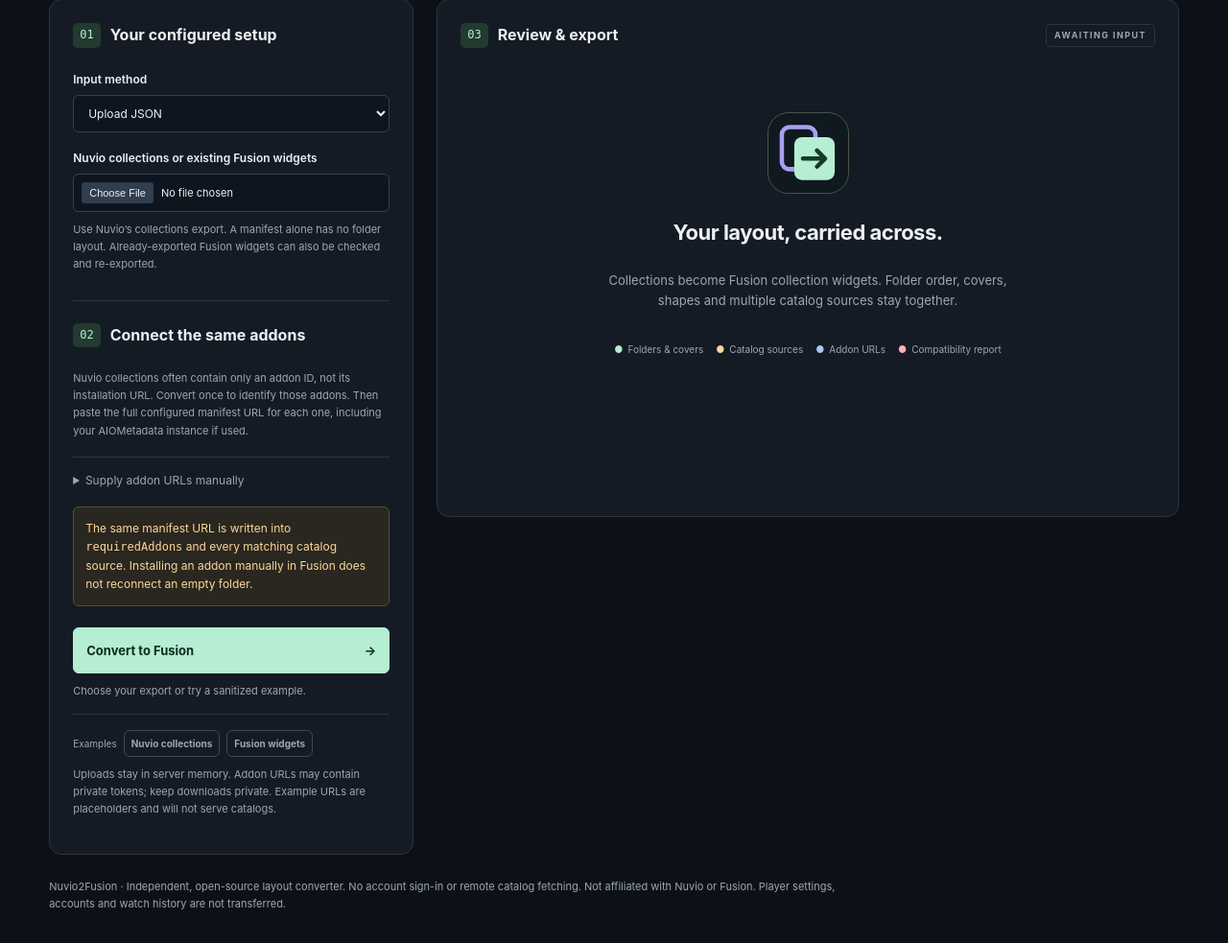
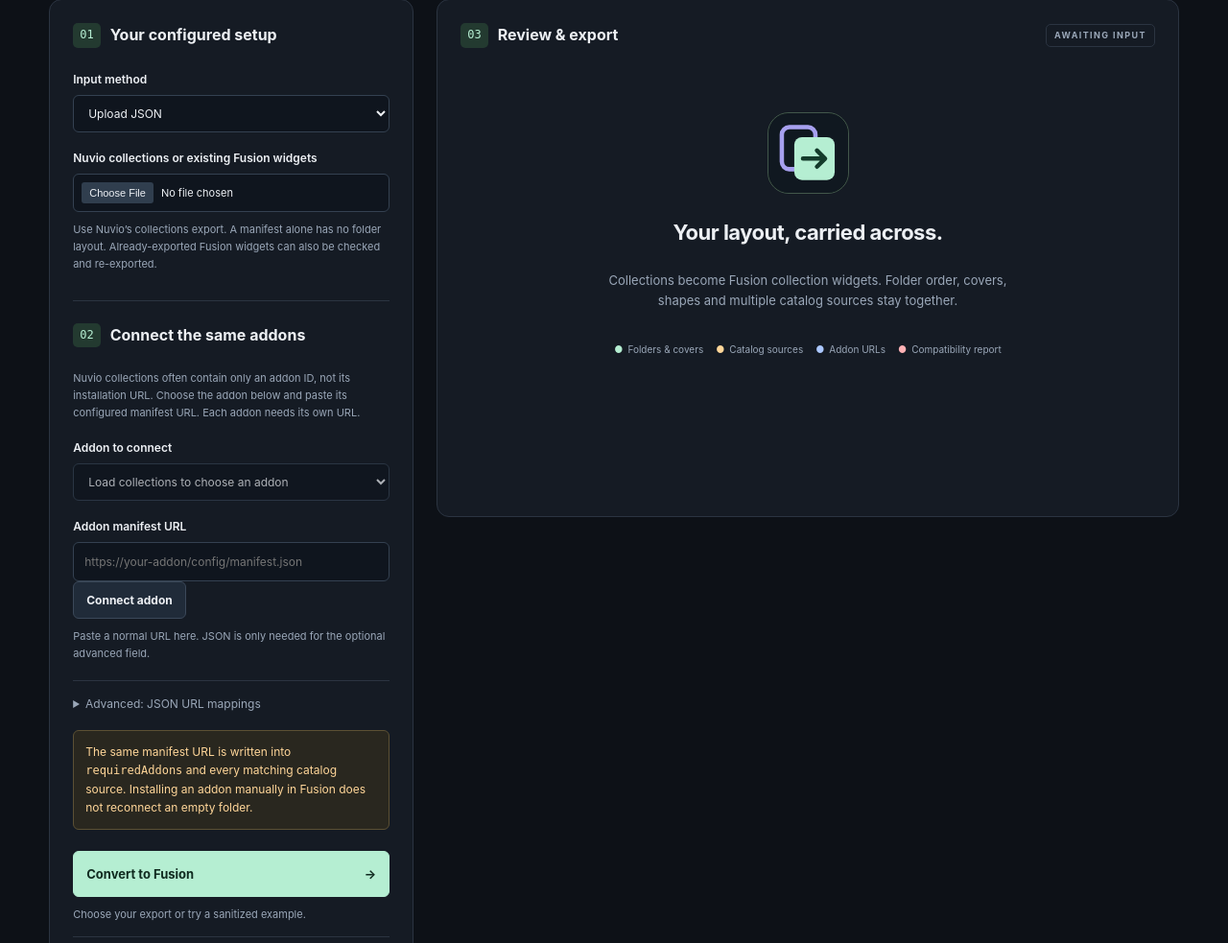
Before and after one commit to mckenna654/nuvio2fusion, a FastAPI app: page / in a window 1280 px wide. Shown: the part 321-1304 px from the top of the page at 96% size. Before the commit the page ends 1269 px from the top, so only its background shows below. Run offline with FastAPI, Linux system fonts and the light colour scheme.

Commit message:
Add plain manifest URL entry with explicit addon selection

```diff
--- a/app/main.py
+++ b/app/main.py
@@ -16,7 +16,7 @@ from app.fusion import convert_to_fusion
 
 ROOT = Path(__file__).parent
 MAX_REQUEST_BYTES = 10 * 1024 * 1024
-app = FastAPI(title='Nuvio2Fusion', version='2.0.1',
+app = FastAPI(title='Nuvio2Fusion', version='2.0.2',
               description='Convert Nuvio collections into Fusion widget JSON.',
               docs_url=None, redoc_url=None)
 app.mount('/static', StaticFiles(directory=ROOT / 'static'), name='static')
@@ -89,7 +89,7 @@ async def index():
 
 @app.get('/api/health')
 async def health():
-    return {'status': 'ok', 'app': 'Nuvio2Fusion', 'version': '2.0.1'}
+    return {'status': 'ok', 'app': 'Nuvio2Fusion', 'version': '2.0.2'}
 
 
 @app.get('/api/presets/{name}')
--- a/app/static/js/fusion.js
+++ b/app/static/js/fusion.js
@@ -4,6 +4,7 @@ let result = null;
 let exampleData = null;
 let generation = 0;
 const mappingInputs = new Map();
+const addonChoices = new Map();
 
 function element(tag, text, className) {
   const el = document.createElement(tag);
@@ -26,6 +27,103 @@ function clearMappings() {
   $('missingAddonNotice').hidden = true;
   $('convertButton').textContent = 'Convert to Fusion →';
 }
+async function readSource() {
+  if (exampleData !== null) return exampleData;
+  let text;
+  if ($('inputMode').value === 'paste') text = $('rawJson').value;
+  else {
+    const file = $('sourceFile').files[0];
+    if (!file) throw new Error('Choose your Nuvio collections or Fusion widgets JSON.');
+    if (file.size > 5 * 1024 * 1024) throw new Error('The JSON file must be smaller than 5 MiB.');
+    text = await file.text();
+  }
+  try { return JSON.parse(text); }
+  catch { throw new Error('The source is not valid JSON. No export was generated.'); }
+}
+function updateAddonChoices(raw) {
+  const previous = $('addonChoice').value;
+  addonChoices.clear();
+  const count = source => {
+    if (!source || typeof source !== 'object' || (source.provider && String(source.provider).trim().toLowerCase() !== 'addon')) return;
+    if (typeof source.addonId === 'string' && source.addonId.trim()) {
+      const id = source.addonId.trim();
+      addonChoices.set(id, (addonChoices.get(id) || 0) + 1);
+    }
+  };
+  const fusionSource = source => { if (source?.kind === 'addonCatalog') count(source.payload); };
+  const rows = Array.isArray(raw) ? raw : raw?.collections || raw?.widgets || (raw?.folders ? [raw] : []);
+  if (Array.isArray(rows)) for (const row of rows) {
+    if (Array.isArray(row?.folders)) for (const folder of row.folders) {
+      const sources = folder?.sources ?? folder?.catalogSources;
+      if (Array.isArray(sources)) sources.forEach(count);
+    }
+    if (row?.dataSource?.kind === 'collection') {
+      const items = row.dataSource.payload?.items;
+      if (Array.isArray(items)) for (const item of items) {
+        if (Array.isArray(item?.dataSources)) item.dataSources.forEach(fusionSource);
+      }
+    } else fusionSource(row?.dataSource);
+  }
+  const placeholder = element('option', addonChoices.size ? 'Choose which addon uses this URL' : 'Load collections to choose an addon');
+  placeholder.value = '';
+  $('addonChoice').replaceChildren(placeholder);
+  for (const [id, references] of addonChoices) {
+    const name = id.includes('://') ? `Embedded addon ${$('addonChoice').options.length}` : id;
+    const option = element('option', `${name} · ${references} catalog reference${references === 1 ? '' : 's'}`);
+    option.value = id;
+    $('addonChoice').append(option);
+  }
+  $('addonChoice').disabled = addonChoices.size === 0;
+  if (addonChoices.has(previous)) $('addonChoice').value = previous;
+}
+async function refreshAddonChoices() {
+  const requestGeneration = generation;
+  try {
+    const raw = await readSource();
+    if (requestGeneration === generation) updateAddonChoices(raw);
+  } catch {
+    if (requestGeneration === generation) updateAddonChoices(null);
+  }
+}
+function mappingInput(id, references) {
+  if (mappingInputs.has(id)) return mappingInputs.get(id);
+  const input = element('input');
+  input.id = 'addon-map-' + mappingInputs.size;
+  input.type = 'text'; input.autocomplete = 'off'; input.spellcheck = false;
+  input.placeholder = 'https://your-addon/config/manifest.json';
+  const name = id.includes('://') ? 'embedded addon' : id;
+  const label = element('label', `Manifest URL for ${name}`);
+  label.htmlFor = input.id;
+  $('missingMappings').append(label, input, element('p', `${references} catalog reference${references === 1 ? '' : 's'} use this addon instance. Use its full configured install URL, ending in /manifest.json.`, 'hint'));
+  mappingInputs.set(id, input);
+  return input;
+}
+function connectAddon() {
+  const url = $('addonManifest').value.trim(), id = $('addonChoice').value;
+  if (!url) {
+    $('addonManifest').focus();
+    throw new Error('Paste the configured manifest URL in Addon manifest URL.');
+  }
+  if (!id || !addonChoices.has(id)) {
+    $('addonChoice').focus();
+    throw new Error('Choose which addon uses this URL in Addon to connect. Your URL has been kept.');
+  }
+  if (!/^(https?|stremio):\/\//.test(url)) throw new Error('Use an HTTP(S) or stremio:// manifest URL.');
+  mappingInput(id, addonChoices.get(id)).value = url;
+  $('addonManifest').value = '';
+  $('addonChoice').value = '';
+  $('addonEntryStatus').textContent = 'URL saved in the labelled field below. Connect any other addons, then convert.';
+}
+$('connectAddon').addEventListener('click', async () => {
+  invalidate();
+  const requestGeneration = generation;
+  try {
+    const raw = await readSource();
+    if (requestGeneration !== generation) return;
+    updateAddonChoices(raw);
+    connectAddon();
+  } catch (err) { if (requestGeneration === generation) showError(err.message); }
+});
 function showError(message) {
   $('error').textContent = message;
   $('error').hidden = false;
@@ -47,6 +145,10 @@ $('fusionForm').addEventListener('input', event => {
   }
   invalidate();
   inputMode();
+  if (['sourceFile', 'rawJson', 'inputMode'].includes(event.target.id)) {
+    $('addonChoice').value = '';
+    refreshAddonChoices();
+  }
 });
 $('fusionForm').addEventListener('submit', async event => {
   event.preventDefault();
@@ -55,22 +157,19 @@ $('fusionForm').addEventListener('submit', async event => {
   $('convertButton').disabled = true;
   $('inputStatus').textContent = 'Checking the layout and addon references…';
   try {
-    let raw = exampleData;
-    if (raw === null) {
-      let text;
-      if ($('inputMode').value === 'paste') text = $('rawJson').value;
-      else {
-        const file = $('sourceFile').files[0];
-        if (!file) throw new Error('Choose your Nuvio collections or Fusion widgets JSON.');
-        if (file.size > 5 * 1024 * 1024) throw new Error('The JSON file must be smaller than 5 MiB.');
-        text = await file.text();
-      }
-      try { raw = JSON.parse(text); }
-      catch { throw new Error('The source is not valid JSON. No export was generated.'); }
+    const raw = await readSource();
+    if (requestGeneration !== generation) return;
+    updateAddonChoices(raw);
+    if (/^(https?|stremio):\/\//.test($('addonUrls').value.trim())) {
+      if ($('addonManifest').value.trim()) throw new Error('The advanced field contains a plain URL. Keep it in Addon manifest URL, or use a JSON object for advanced mappings.');
+      $('addonManifest').value = $('addonUrls').value.trim();
+      $('addonUrls').value = '';
+      $('addonEntryStatus').textContent = 'Your URL was moved here from the advanced field. Choose its addon and connect it.';
     }
+    if ($('addonManifest').value.trim()) connectAddon();
     let mappings;
     try { mappings = JSON.parse($('addonUrls').value.trim() || '{}'); }
-    catch { throw new Error('Addon URL mappings must be a JSON object.'); }
+    catch { throw new Error('The advanced mappings field needs a JSON object. For a normal URL, use Addon manifest URL and choose its addon.'); }
     if (!mappings || Array.isArray(mappings) || typeof mappings !== 'object' || Object.values(mappings).some(v => typeof v !== 'string')) {
       throw new Error('Addon URL mappings must map addon IDs to URL strings.');
     }
@@ -98,6 +197,7 @@ for (const button of document.querySelectorAll('[data-preset]')) button.addEvent
     $('inputMode').value = 'file';
     $('sourceFile').value = '';
     inputMode();
+    updateAddonChoices(exampleData);
     $('inputStatus').textContent = 'Sanitized example loaded. Click Convert to Fusion. Example addon URLs are not live.';
   } catch (err) { if (requestGeneration === generation) showError(err.message); }
 });
@@ -130,17 +230,9 @@ function render() {
     input.setAttribute('aria-invalid', String(missing));
   }
   for (const missing of report.missingAddons) {
-    if (mappingInputs.has(missing.addonId)) continue;
-    const input = element('input');
-    input.id = 'addon-map-' + mappingInputs.size;
-    input.type = 'text'; input.autocomplete = 'off'; input.spellcheck = false;
+    const input = mappingInput(missing.addonId, missing.references);
     input.setAttribute('aria-required', 'true');
     input.setAttribute('aria-invalid', 'true');
-    input.placeholder = 'https://your-addon/config/manifest.json';
-    const label = element('label', `Manifest URL for ${missing.addonId}`);
-    label.htmlFor = input.id;
-    $('missingMappings').append(label, input, element('p', `${missing.references} catalog reference${missing.references === 1 ? '' : 's'} need this exact addon instance. Copy its configured install URL (ending in /manifest.json) from Nuvio or your addon configuration page. A display name or the site's homepage is not enough.`, 'hint'));
-    mappingInputs.set(missing.addonId, input);
   }
   renderTable();
   $('layoutSummary').textContent = `Widget layout (${report.widgets})`;
--- a/app/templates/index.html
+++ b/app/templates/index.html
@@ -22,11 +22,15 @@
         <div id="pasteSource" hidden><label for="rawJson">Export JSON</label><textarea id="rawJson" rows="9" placeholder='[{"id":"my-collection","title":"Movies","folders":[...]}]' spellcheck="false"></textarea></div>
         <p class="hint">Use Nuvio’s collections export. A manifest alone has no folder layout. Already-exported Fusion widgets can also be checked and re-exported.</p>
         <div class="section-title options-title"><span class="step">02</span><h2>Connect the same addons</h2></div>
-        <p class="hint">Nuvio collections often contain only an addon ID, not its installation URL. Convert once to identify those addons. Then paste the full configured manifest URL for each one, including your AIOMetadata instance if used.</p>
+        <p class="hint">Nuvio collections often contain only an addon ID, not its installation URL. Choose the addon below and paste its configured manifest URL. Each addon needs its own URL.</p>
+        <label for="addonChoice">Addon to connect</label><select id="addonChoice" disabled><option value="">Load collections to choose an addon</option></select>
+        <label for="addonManifest">Addon manifest URL</label><input id="addonManifest" type="text" autocomplete="off" spellcheck="false" placeholder="https://your-addon/config/manifest.json">
+        <button id="connectAddon" type="button">Connect addon</button>
+        <p id="addonEntryStatus" class="hint" aria-live="polite">Paste a normal URL here. JSON is only needed for the optional advanced field.</p>
         <p id="missingAddonNotice" class="error" role="alert" hidden><strong>Connect your sources to unlock the download.</strong> The collections file is missing addon installation URLs. Fill every field below, then select Connect addons & convert. No catalog links can be exported until this step is complete.</p>
         <div id="missingMappings"></div>
-        <details><summary>Supply addon URLs manually</summary>
-          <label for="addonUrls">Addon ID → full manifest URL</label><textarea id="addonUrls" rows="5" spellcheck="false" autocomplete="off" placeholder='{"my.addon":"https://your-addon/config/manifest.json"}'></textarea>
+        <details><summary>Advanced: JSON URL mappings</summary>
+          <label for="addonUrls">Addon URL mappings (JSON object)</label><textarea id="addonUrls" rows="5" spellcheck="false" autocomplete="off" placeholder='{"my.addon":"https://your-addon/config/manifest.json"}'></textarea>
           <p class="hint">Use the original addon ID as the key. Separate addons need separate URLs. Do not substitute a different provider’s URL unless its catalog IDs match.</p>
         </details>
         <p class="notice">The same manifest URL is written into <code>requiredAddons</code> and every matching catalog source. Installing an addon manually in Fusion does not reconnect an empty folder.</p>
```
Also changed, not shown: RELEASE_NOTES.md (+12 -0 lines), tests/test_api.py (+1 -1 lines), README.md.
